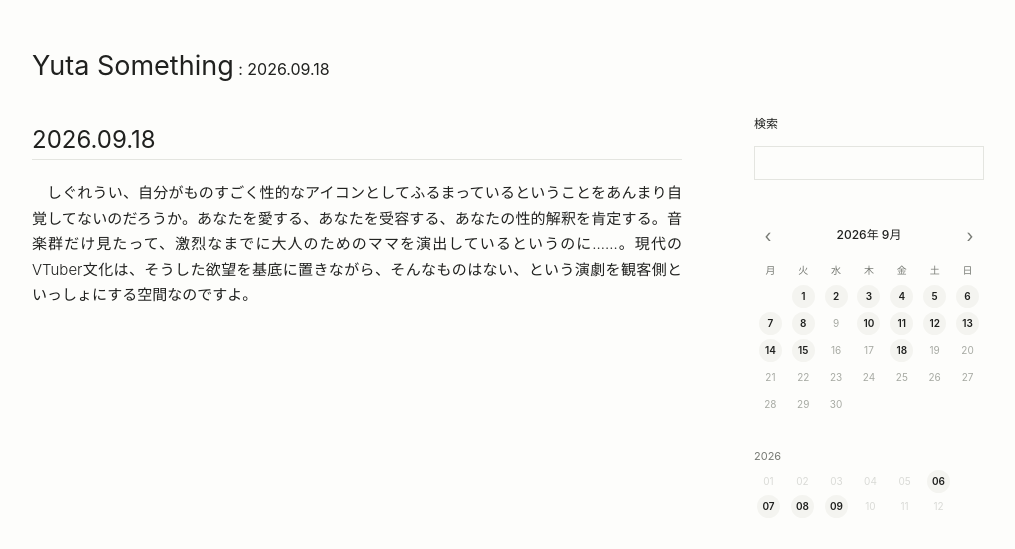
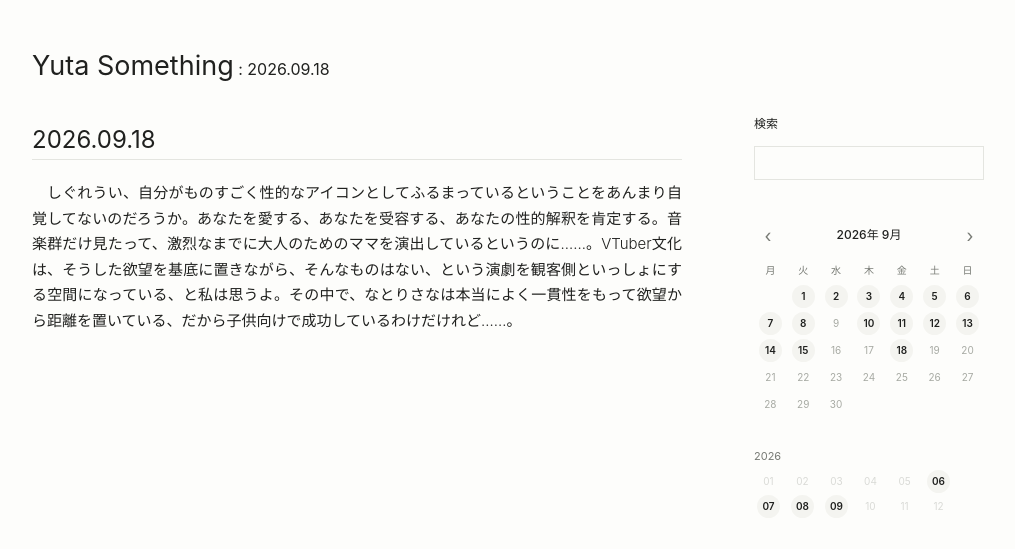
Before and after one commit to yutasth/weblog, a Jekyll site: the page built from _diary/202609181.md, in a window 1280 px wide. Shown: the top 549 px of the page, without its empty margins (132-1147 px from the left). Built offline with Jekyll 4.4.1, drawn with Linux system fonts in a browser that asks for light colours.

Commit message:
2026.09.18 日記修正

```diff
--- a/_diary/202609181.md
+++ b/_diary/202609181.md
@@ -1,4 +1,4 @@
 ---
 ---
 
-しぐれうい、自分がものすごく性的なアイコンとしてふるまっているということをあんまり自覚してないのだろうか。あなたを愛する、あなたを受容する、あなたの性的解釈を肯定する。音楽群だけ見たって、激烈なまでに大人のためのママを演出しているというのに……。現代のVTuber文化は、そうした欲望を基底に置きながら、そんなものはない、という演劇を観客側といっしょにする空間なのですよ。
+しぐれうい、自分がものすごく性的なアイコンとしてふるまっているということをあんまり自覚してないのだろうか。あなたを愛する、あなたを受容する、あなたの性的解釈を肯定する。音楽群だけ見たって、激烈なまでに大人のためのママを演出しているというのに……。VTuber文化は、そうした欲望を基底に置きながら、そんなものはない、という演劇を観客側といっしょにする空間になっている、と私は思うよ。その中で、なとりさなは本当によく一貫性をもって欲望から距離を置いている、だから子供向けで成功しているわけだけれど……。
```
